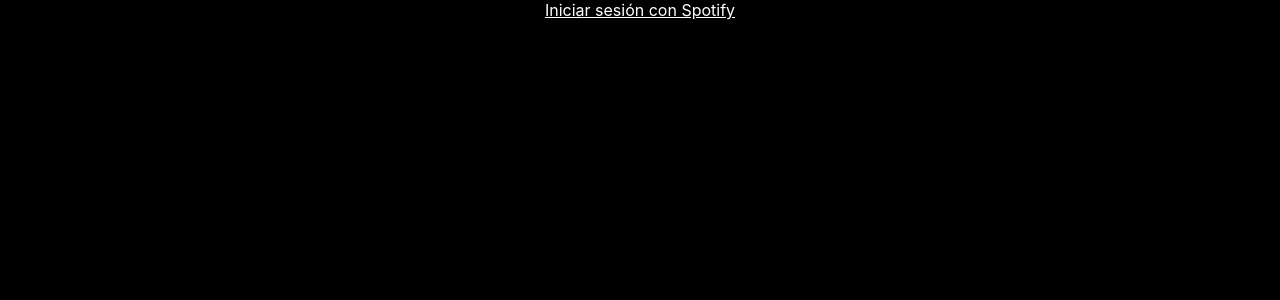
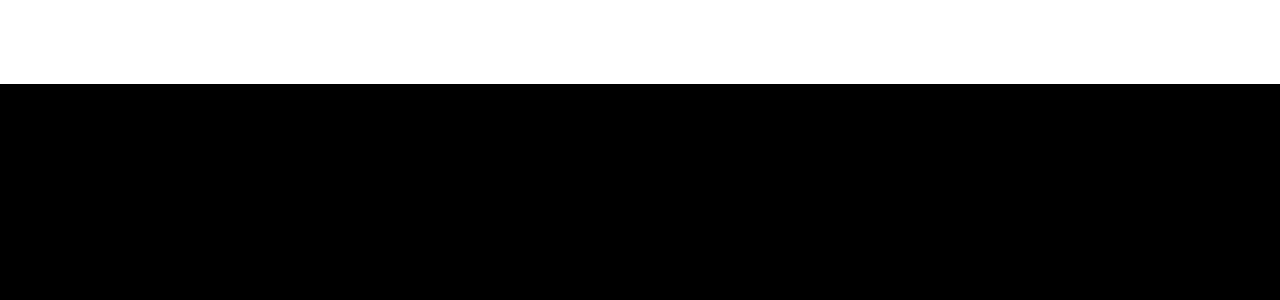
Before and after one commit to ByTermi/spotify-API-Project, a React (Create React App) app: page / in a window 1280 px wide. Shown: the top 300 px of the page. Built offline with nearby package versions, Linux system fonts and the light colour scheme.

Commit message:
Sign In button styles added

```diff
--- a/src/Auth.js
+++ b/src/Auth.js
@@ -6,7 +6,7 @@ const AUTH_URL = `https://accounts.spotify.com/authorize?client_id=${CLIENT_ID}&
 
 function Auth() {
   return (
-    <div>
+    <div id='signIn'>
       <a href={AUTH_URL}>Iniciar sesión con Spotify</a>
     </div>
   );
--- a/src/index.css
+++ b/src/index.css
@@ -25,6 +25,12 @@ body {
   flex-basis: 40%;
 }
 
+#signIn{
+  padding: 2rem;
+  background-color: white;
+
+}
+
 code {
   font-family: source-code-pro, Menlo, Monaco, Consolas, 'Courier New',
     monospace;
```
